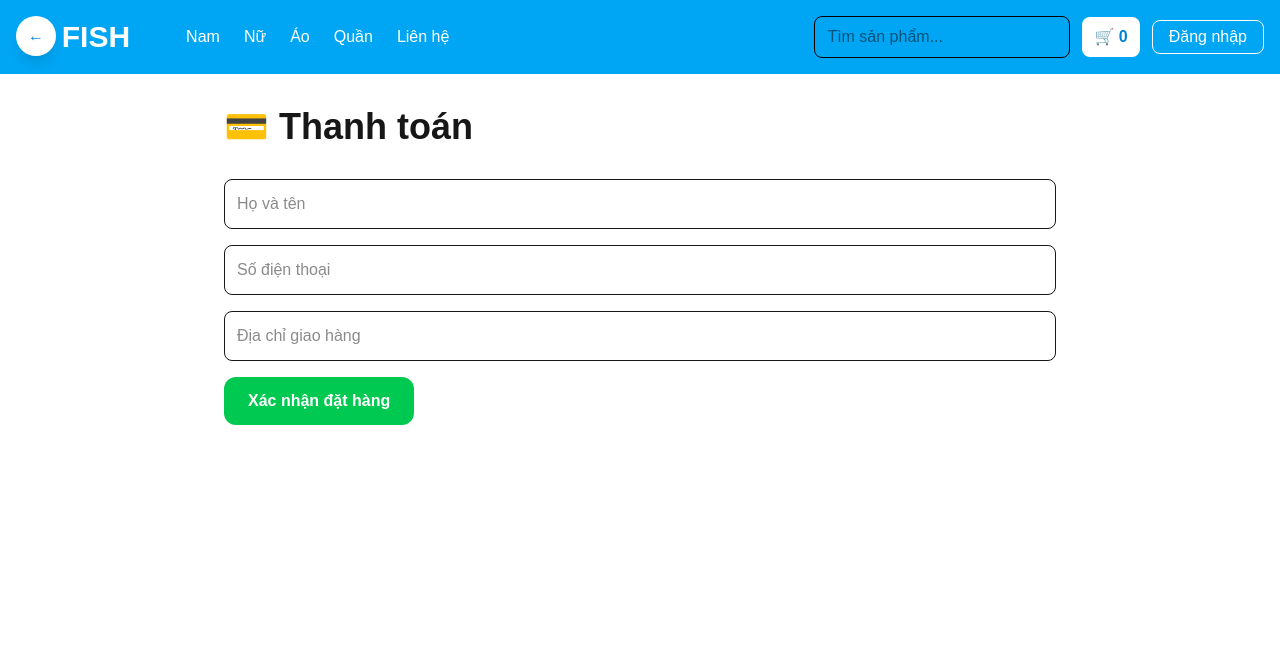
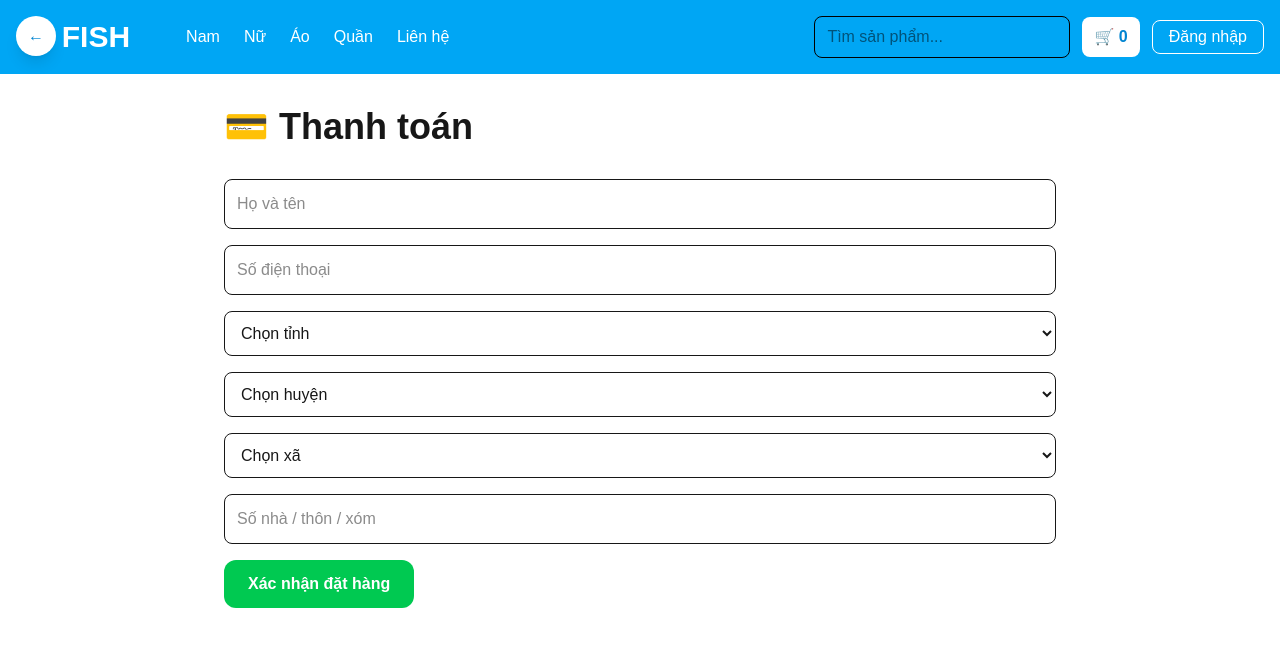
Before and after one commit to tranvantuan1442008-lang/fish-fashion, a Next.js app: page /checkout in a window 1280 px wide. Shown: the top 646 px of the page. Built offline with nearby package versions, Linux system fonts and the light colour scheme.

Commit message:
update checkout

```diff
--- a/app/checkout/page.tsx
+++ b/app/checkout/page.tsx
@@ -21,11 +21,34 @@ export default function CheckoutPage() {
           className="w-full border p-3 rounded-lg"
         />
 
-        <input
-          type="text"
-          placeholder="Địa chỉ giao hàng"
-          className="w-full border p-3 rounded-lg"
-        />
+        <select className="w-full border p-3 rounded-lg">
+  <option>Chọn tỉnh</option>
+  <option>Bắc Giang</option>
+  <option>Hà Nội</option>
+  <option>Hải Phòng</option>
+  <option>Đà Nẵng</option>
+  <option>TP Hồ Chí Minh</option>
+</select>
+
+<select className="w-full border p-3 rounded-lg">
+  <option>Chọn huyện</option>
+  <option>Yên Dũng</option>
+  <option>Lạng Giang</option>
+  <option>Việt Yên</option>
+</select>
+
+<select className="w-full border p-3 rounded-lg">
+  <option>Chọn xã</option>
+  <option>Nội Hoàng</option>
+  <option>Tiền Phong</option>
+  <option>Tân Liễu</option>
+</select>
+
+<input
+  type="text"
+  placeholder="Số nhà / thôn / xóm"
+  className="w-full border p-3 rounded-lg"
+/>
 
         <button
           className="
```
